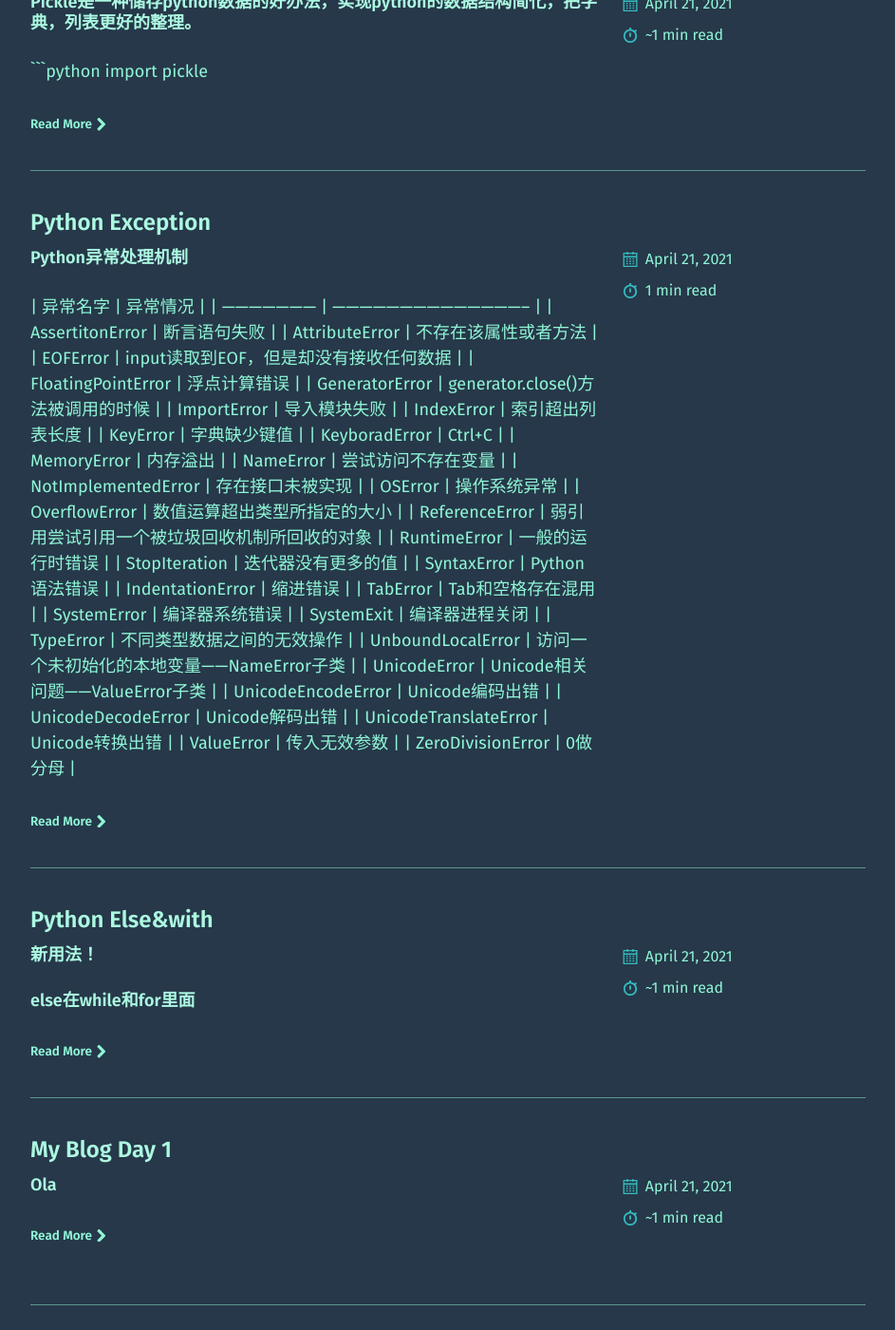
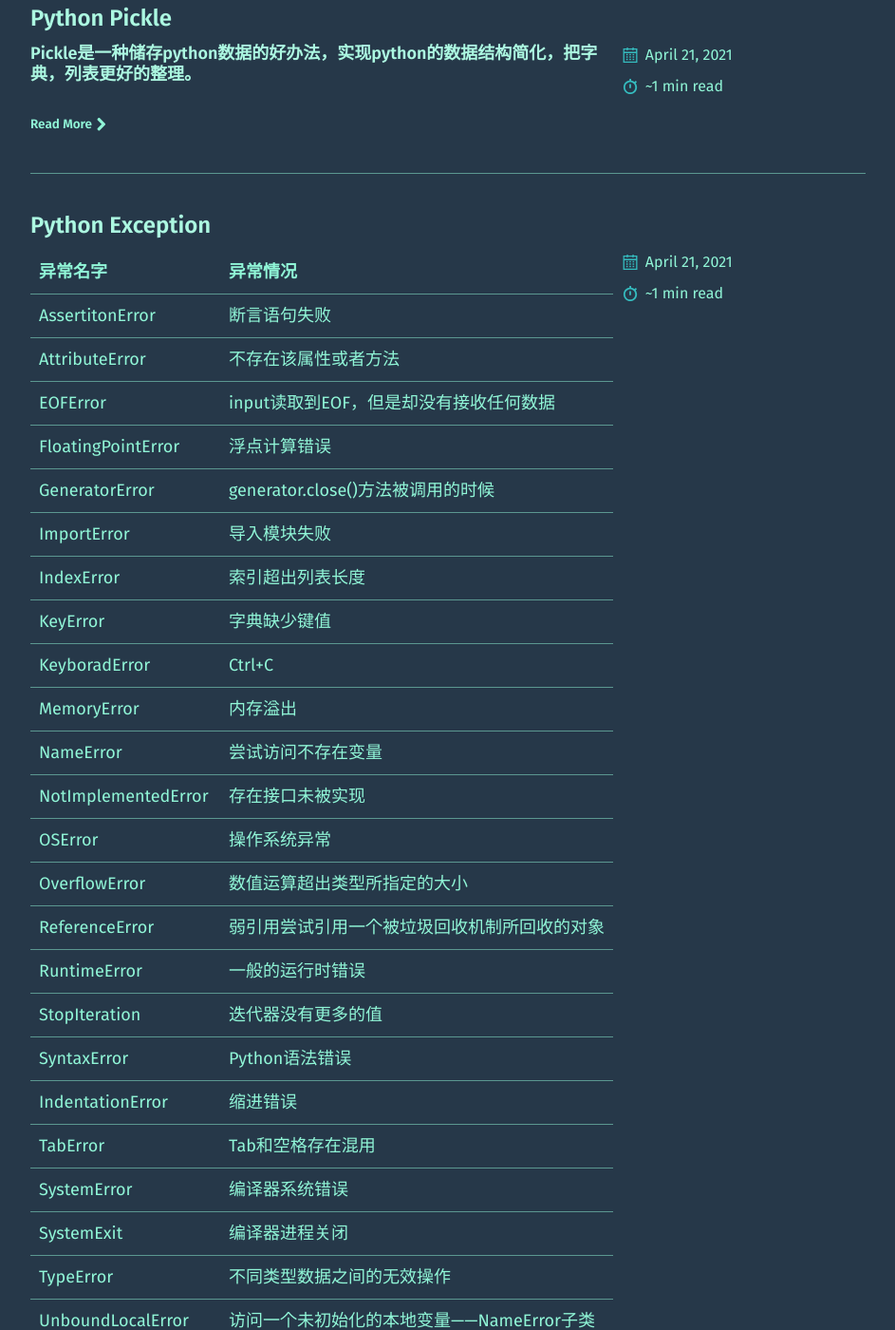
Before and after one commit to scilifen/victorscilifen.github.io, a Jekyll site: the page built from _posts/2021-4-21-Python-Pickle.md, in a window 1280 px wide and 1400 px high, scrolled down 1203 px. Shown: the whole window at 95% size, without its empty margins (40-983 px from the left). Built offline with Jekyll 4.4.1, drawn with Linux system fonts in a browser that asks for light colours; some of the changed text lies outside the part shown.

Commit message:
modify the format

```diff
--- a/_posts/2021-4-21-Python-Exception.md
+++ b/_posts/2021-4-21-Python-Exception.md
@@ -15,7 +15,9 @@
     - Python
     - Exception
 ---
-# Python异常处理机制
+
+
+
 | 异常名字              | 异常情况                                     |
 | --------------------- | -------------------------------------------- |
 | AssertitonError       | 断言语句失败                                 |
```
Also changed, not shown: _posts/2021-4-20-My-0-Blog.md (+2 -0 lines), _posts/2021-4-21-Python-Else&With.md (+3 -0 lines), _posts/2021-4-21-Python-Pickle.md (+5 -0 lines).
